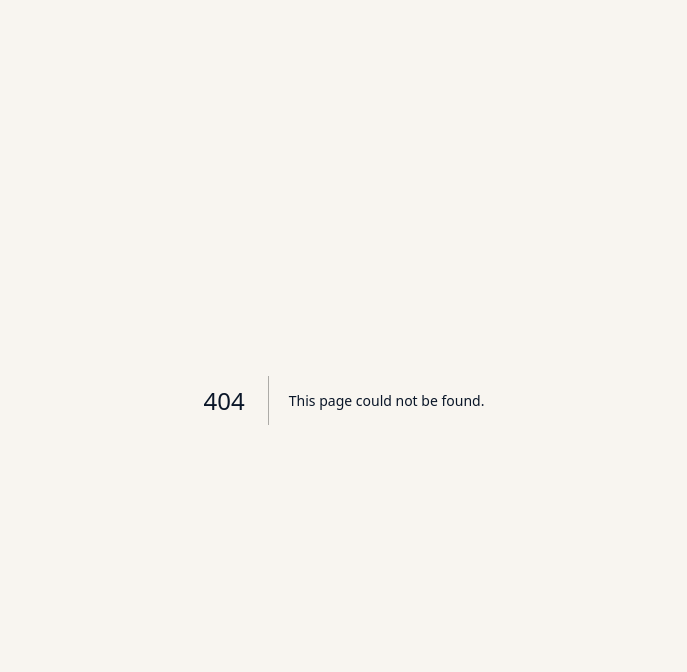
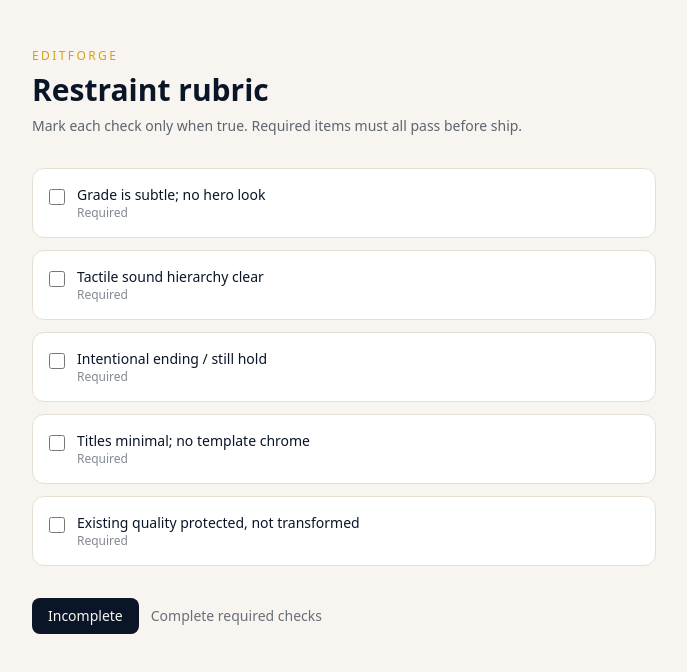
Before and after one commit to tdveal74-cell/EditForge, a Next.js app: page /rubric in a window 1280 px wide. Before the commit this address had no page. Shown: the top 672 px of the page, without its empty margins (296-983 px from the left). Built offline with nearby package versions, Linux system fonts and the light colour scheme.

Commit message:
feat: health route + rubric API stub

```diff
--- /dev/null
+++ b/app/api/health/route.ts
@@ -0,0 +1,10 @@
+import { NextResponse } from "next/server";
+
+export function GET() {
+  return NextResponse.json({
+    status: "healthy",
+    service: "editforge",
+    version: "0.1.0",
+    standard: "ultra-meta-supreme-flagship-aaa",
+  });
+}
--- /dev/null
+++ b/app/rubric/page.tsx
@@ -0,0 +1,53 @@
+"use client";
+
+import { useMemo, useState } from "react";
+import { RESTRAINT_RUBRIC, allRequiredPass } from "@/lib/restraint";
+import { Button } from "@/components/ui/button";
+
+export default function RubricPage() {
+  const [results, setResults] = useState<Record<string, boolean>>({});
+  const pass = useMemo(() => allRequiredPass(results), [results]);
+
+  return (
+    <main className="mx-auto max-w-2xl px-6 py-12">
+      <p className="text-xs font-medium uppercase tracking-[0.2em] text-amber">
+        EditForge
+      </p>
+      <h1 className="mt-2 text-3xl font-semibold text-navy">Restraint rubric</h1>
+      <p className="mt-2 text-sm text-navy/65">
+        Mark each check only when true. Required items must all pass before ship.
+      </p>
+      <ul className="mt-8 space-y-3">
+        {RESTRAINT_RUBRIC.map((c) => (
+          <li
+            key={c.id}
+            className="flex items-start gap-3 rounded-card border border-border bg-surface-elevated p-4"
+          >
+            <input
+              type="checkbox"
+              className="mt-1 h-4 w-4 accent-amber"
+              checked={!!results[c.id]}
+              onChange={(e) =>
+                setResults((r) => ({ ...r, [c.id]: e.target.checked }))
+              }
+            />
+            <div>
+              <p className="text-sm font-medium text-navy">{c.label}</p>
+              {c.required && (
+                <p className="text-xs text-navy/50">Required</p>
+              )}
+            </div>
+          </li>
+        ))}
+      </ul>
+      <div className="mt-8 flex items-center gap-3">
+        <Button disabled={!pass} type="button">
+          {pass ? "Rubric pass" : "Incomplete"}
+        </Button>
+        <span className="text-sm text-navy/60">
+          {pass ? "Ready for human ship decision" : "Complete required checks"}
+        </span>
+      </div>
+    </main>
+  );
+}
```
